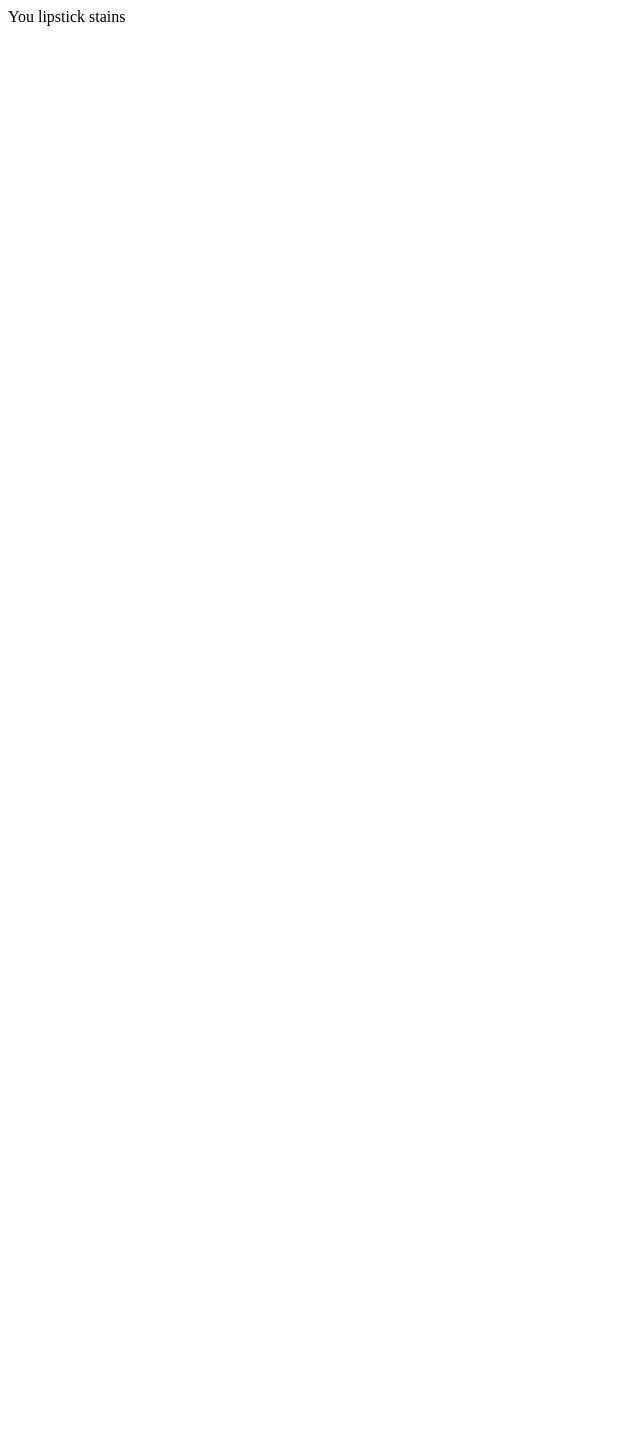
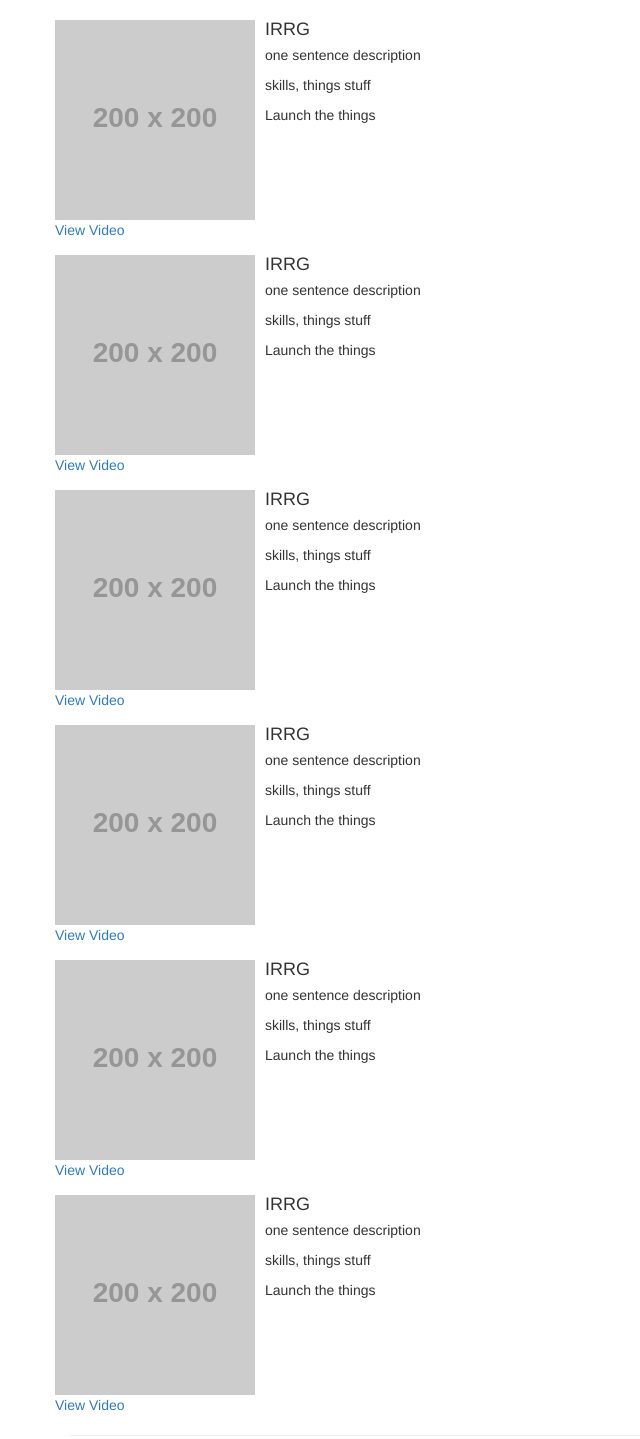
Before and after one commit to twiz-/twiz22, a plain HTML site: page index.html in a window 1280 px wide. Shown: the whole page, without its empty margins (0-640 px from the left). Before the commit the page ends 800 px from the top, so only its background shows below. Drawn offline with nearby package versions, Linux system fonts and the light colour scheme; placeholder pictures from the web are drawn by us.

Commit message:
basic formatting for projects page

```diff
--- a/index.html
+++ b/index.html
@@ -1 +1,91 @@
-You lipstick stains
+
+
+<!DOCTYPE html>
+<html>
+<head>
+    <link href="//cdnjs.cloudflare.com/ajax/libs/font-awesome/4.1.0/css/font-awesome.min.css" rel="stylesheet">
+    <link href="http://maxcdn.bootstrapcdn.com/bootstrap/3.2.0/css/bootstrap.min.css" rel="stylesheet">
+	<script src="http://maxcdn.bootstrapcdn.com/bootstrap/3.2.0/js/bootstrap.min.js"></script>
+</head>
+<body>
+<div class="container">
+	<br>
+	<div class="row">
+		<div class="media">
+		  <a class="pull-left" href="#">
+		    <img class="media-object" src="http://placehold.it/200x200" alt="...">
+			View Video
+		  </a>
+		  <div class="media-body">
+		    <h4 class="media-heading">IRRG</h4>
+			<p>one sentence description</p>
+			<p>skills, things stuff</p>
+			<p>Launch the things</p>
+		  </div>
+		</div>
+		<div class="media">
+		  <a class="pull-left" href="#">
+		    <img class="media-object" src="http://placehold.it/200x200" alt="...">
+			View Video
+		  </a>
+		  <div class="media-body">
+		    <h4 class="media-heading">IRRG</h4>
+			<p>one sentence description</p>
+			<p>skills, things stuff</p>
+			<p>Launch the things</p>
+		  </div>
+		</div>
+		<div class="media">
+		  <a class="pull-left" href="#">
+		    <img class="media-object" src="http://placehold.it/200x200" alt="...">
+			View Video
+		  </a>
+		  <div class="media-body">
+		    <h4 class="media-heading">IRRG</h4>
+			<p>one sentence description</p>
+			<p>skills, things stuff</p>
+			<p>Launch the things</p>
+		  </div>
+		</div>
+		<div class="media">
+		  <a class="pull-left" href="#">
+		    <img class="media-object" src="http://placehold.it/200x200" alt="...">
+			View Video
+		  </a>
+		  <div class="media-body">
+		    <h4 class="media-heading">IRRG</h4>
+			<p>one sentence description</p>
+			<p>skills, things stuff</p>
+			<p>Launch the things</p>
+		  </div>
+		</div>
+		<div class="media">
+		  <a class="pull-left" href="#">
+		    <img class="media-object" src="http://placehold.it/200x200" alt="...">
+			View Video
+		  </a>
+		  <div class="media-body">
+		    <h4 class="media-heading">IRRG</h4>
+			<p>one sentence description</p>
+			<p>skills, things stuff</p>
+			<p>Launch the things</p>
+		  </div>
+		</div>
+		<div class="media">
+		  <a class="pull-left" href="#">
+		    <img class="media-object" src="http://placehold.it/200x200" alt="...">
+			View Video
+		  </a>
+		  <div class="media-body">
+		    <h4 class="media-heading">IRRG</h4>
+			<p>one sentence description</p>
+			<p>skills, things stuff</p>
+			<p>Launch the things</p>
+		  </div>
+		</div>
+	</div>
+	<hr>
+
+</div>
+</body>
+</html>
```
